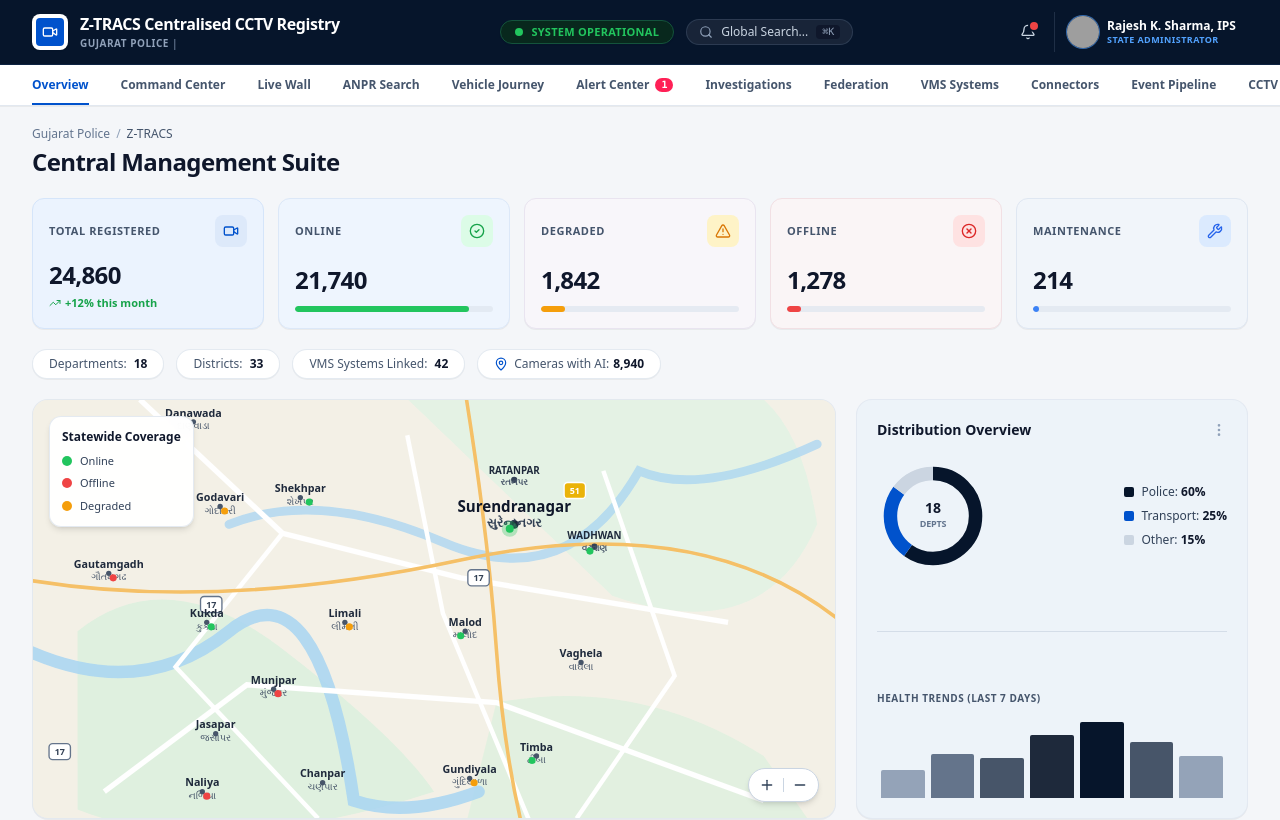
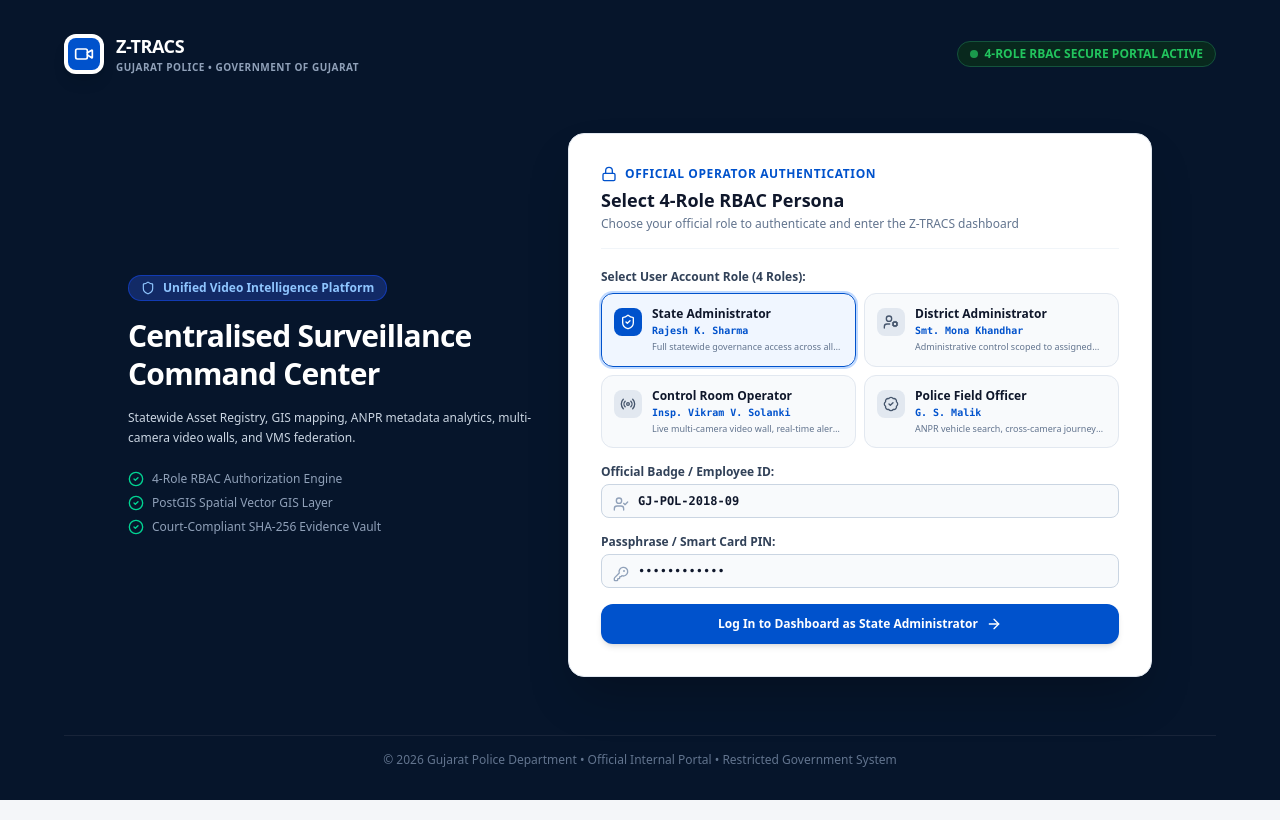
Before and after one commit to tusharzeexai-stack/Z-T, a React (Vite) app: page / in a window 1280 px wide. Shown: the top 820 px of the page. Built offline with nearby package versions, Linux system fonts and the light colour scheme; grey boxes are pictures that could not be loaded.

Commit message:
feat: 4-role RBAC login page entrypoint with dashboard authentication redirect

```diff
--- a/src/App.tsx
+++ b/src/App.tsx
@@ -64,7 +64,7 @@ import { EventPipelineView } from './components/model3/EventPipelineView';
 
 function MainApp() {
   const { currentUser, currentRole } = useRBAC();
-  const [isAuthenticated, setIsAuthenticated] = useState(true);
+  const [isAuthenticated, setIsAuthenticated] = useState(false);
 
   // Global Application State
   const [currentLang, setCurrentLang] = useState<Language>('en');
@@ -261,6 +261,7 @@ function MainApp() {
         onSearchChange={setSearchQuery}
         activeTab={activeTab}
         onNavigateTab={setActiveTab}
+        onLogout={() => setIsAuthenticated(false)}
       />
 
       {/* Clean White Tab Navigation Bar */}
--- a/src/components/LoginView.tsx
+++ b/src/components/LoginView.tsx
@@ -1,33 +1,121 @@
 import React, { useState } from 'react';
-import { Shield, Lock, UserCheck, Video, KeyRound, ArrowRight, CheckCircle2 } from 'lucide-react';
+import { Shield, Lock, UserCheck, Video, KeyRound, ArrowRight, CheckCircle2, ShieldCheck, UserCog, Radio, BadgeCheck } from 'lucide-react';
 import { UserRole, User } from '../types';
-import { INITIAL_USERS } from '../data/mockData';
-import { ROLE_PERMISSIONS_MAP } from '../context/RBACContext';
+import { useRBAC } from '../context/RBACContext';
 
 interface LoginViewProps {
   onLoginSuccess: (user: User) => void;
 }
 
 export const LoginView: React.FC<LoginViewProps> = ({ onLoginSuccess }) => {
-  const [selectedUserId, setSelectedUserId] = useState<string>(INITIAL_USERS[0].id);
-  const [badgeInput, setBadgeInput] = useState(INITIAL_USERS[0].badge);
+  const { switchUser } = useRBAC();
+
+  const rbacRolesList: {
+    role: UserRole;
+    title: string;
+    description: string;
+    icon: React.ElementType;
+    user: User;
+  }[] = [
+    {
+      role: 'STATE_ADMIN',
+      title: 'State Administrator',
+      description: 'Full statewide governance access across all departments, PostGIS maps, & system settings.',
+      icon: ShieldCheck,
+      user: {
+        id: 'usr-001',
+        name: 'Rajesh K. Sharma, IPS',
+        badge: 'GJ-POL-2018-09',
+        email: 'adgp.telecom@gujaratpolice.gov.in',
+        role: 'STATE_ADMIN',
+        departmentId: 'DEPT-POL-01',
+        departmentName: 'Gujarat Police (Traffic & Law Enforcement)',
+        district: 'Gandhinagar',
+        avatar: 'https://images.unsplash.com/photo-1507003211169-0a1dd7228f2d?w=150&auto=format&fit=crop&q=80',
+        status: 'ACTIVE',
+        lastLogin: '2026-08-20 10:35:12 IST',
+      }
+    },
+    {
+      role: 'DISTRICT_ADMIN',
+      title: 'District Administrator',
+      description: 'Administrative control scoped to assigned district cameras, municipal assets, & gap reports.',
+      icon: UserCog,
+      user: {
+        id: 'usr-002',
+        name: 'Smt. Mona Khandhar, IAS',
+        badge: 'GJ-IAS-2012-04',
+        email: 'securb@gujarat.gov.in',
+        role: 'DISTRICT_ADMIN',
+        departmentId: 'DEPT-MNC-02',
+        departmentName: 'Urban & Municipal Corporations',
+        district: 'Ahmedabad',
+        avatar: 'https://images.unsplash.com/photo-1573496359142-b8d87734a5a2?w=150&auto=format&fit=crop&q=80',
+        status: 'ACTIVE',
+        lastLogin: '2026-08-20 09:12:44 IST',
+      }
+    },
+    {
+      role: 'CONTROL_ROOM_OPERATOR',
+      title: 'Control Room Operator',
+      description: 'Live multi-camera video wall, real-time alert triage, & camera telemetry monitoring.',
+      icon: Radio,
+      user: {
+        id: 'usr-004',
+        name: 'Insp. Vikram V. Solanki',
+        badge: 'GJ-POL-2020-108',
+        email: 'operator.controlroom@gujarat.gov.in',
+        role: 'CONTROL_ROOM_OPERATOR',
+        departmentId: 'DEPT-POL-01',
+        departmentName: 'Gujarat Police',
+        district: 'Surat',
+        avatar: 'https://images.unsplash.com/photo-1472099645785-5658abf4ff4e?w=150&auto=format&fit=crop&q=80',
+        status: 'ACTIVE',
+        lastLogin: '2026-08-20 10:30:15 IST',
+      }
+    },
+    {
+      role: 'POLICE_OFFICER',
+      title: 'Police Field Officer',
+      description: 'ANPR vehicle search, cross-camera journey tracking, & SHA-256 evidence vault.',
+      icon: BadgeCheck,
+      user: {
+        id: 'usr-003',
+        name: 'G. S. Malik, IPS',
+        badge: 'GJ-POL-2015-22',
+        email: 'cp.ahmedabad@gujaratpolice.gov.in',
+        role: 'POLICE_OFFICER',
+        departmentId: 'DEPT-POL-01',
+        departmentName: 'Gujarat Police',
+        district: 'Ahmedabad',
+        avatar: 'https://images.unsplash.com/photo-1500648767791-00dcc994a43e?w=150&auto=format&fit=crop&q=80',
+        status: 'ACTIVE',
+        lastLogin: '2026-08-20 10:01:00 IST',
+      }
+    }
+  ];
+
+  const [selectedRoleIndex, setSelectedRoleIndex] = useState<number>(0);
+  const selectedPersona = rbacRolesList[selectedRoleIndex];
+
+  const [badgeInput, setBadgeInput] = useState(selectedPersona.user.badge);
   const [passwordInput, setPasswordInput] = useState('••••••••••••');
   const [isLoading, setIsLoading] = useState(false);
 
-  const selectedUser = INITIAL_USERS.find(u => u.id === selectedUserId) || INITIAL_USERS[0];
-
-  const handleUserSelect = (u: User) => {
-    setSelectedUserId(u.id);
-    setBadgeInput(u.badge);
+  const handleRoleSelect = (index: number) => {
+    setSelectedRoleIndex(index);
+    setBadgeInput(rbacRolesList[index].user.badge);
   };
 
   const handleLogin = (e: React.FormEvent) => {
     e.preventDefault();
     setIsLoading(true);
+
     setTimeout(() => {
       setIsLoading(false);
-      onLoginSuccess(selectedUser);
-    }, 600);
+      switchUser(selectedPersona.user);
+      onLoginSuccess(selectedPersona.user);
+    }, 500);
   };
 
   return (
@@ -42,8 +130,8 @@ export const LoginView: React.FC<LoginViewProps> = ({ onLoginSuccess }) => {
             </div>
           </div>
           <div>
-            <h1 className="text-lg font-bold text-white tracking-tight">Z-TRACS</h1>
-            <p className="text-[10px] text-slate-400 font-bold uppercase tracking-wider">
+            <h1 className="text-base sm:text-lg font-bold text-white tracking-tight">Z-TRACS</h1>
+            <p className="text-[9px] sm:text-[10px] text-slate-400 font-bold uppercase tracking-wider">
               GUJARAT POLICE • GOVERNMENT OF GUJARAT
             </p>
           </div>
@@ -51,82 +139,85 @@ export const LoginView: React.FC<LoginViewProps> = ({ onLoginSuccess }) => {
 
         <span className="px-3 py-1 bg-[#08281D] border border-[#14533C] text-[#22C55E] text-xs font-bold rounded-full flex items-center space-x-1.5">
           <span className="w-2 h-2 rounded-full bg-[#22C55E] animate-pulse"></span>
-          <span>SECURE PORTAL ACTIVE</span>
+          <span>4-ROLE RBAC SECURE PORTAL ACTIVE</span>
         </span>
       </div>
 
       {/* Main Login Box */}
-      <div className="max-w-4xl w-full mx-auto my-8 grid grid-cols-1 md:grid-cols-12 gap-8 items-center">
+      <div className="max-w-5xl w-full mx-auto my-6 grid grid-cols-1 lg:grid-cols-12 gap-8 items-center">
 
         {/* Left Col: Portal Description (Col 5) */}
-        <div className="md:col-span-5 text-white space-y-4">
+        <div className="lg:col-span-5 text-white space-y-4">
           <div className="inline-flex items-center space-x-2 px-3 py-1 rounded-full bg-blue-900/60 border border-blue-700/60 text-blue-300 text-xs font-bold">
             <Shield className="w-3.5 h-3.5" />
-            <span>State CCTV Master Registry</span>
+            <span>Unified Video Intelligence Platform</span>
           </div>
 
           <h2 className="text-2xl sm:text-3xl font-black tracking-tight text-white leading-tight">
-            Centralised Surveillance Infrastructure Registry
+            Centralised Surveillance Command Center
           </h2>
 
           <p className="text-xs text-slate-300 leading-relaxed">
-            Model 1 Statewide Asset Registry, GIS foundation, department inventory, health visibility, and audit ledger.
+            Statewide Asset Registry, GIS mapping, ANPR metadata analytics, multi-camera video walls, and VMS federation.
           </p>
 
           <div className="space-y-2 pt-2 text-xs text-slate-400">
             <div className="flex items-center space-x-2">
               <CheckCircle2 className="w-4 h-4 text-emerald-400 shrink-0" />
-              <span>Strict Role-Based Access Control (RBAC)</span>
+              <span>4-Role RBAC Authorization Engine</span>
             </div>
             <div className="flex items-center space-x-2">
               <CheckCircle2 className="w-4 h-4 text-emerald-400 shrink-0" />
-              <span>PostGIS Spatial Vector Layer Integration</span>
+              <span>PostGIS Spatial Vector GIS Layer</span>
             </div>
             <div className="flex items-center space-x-2">
               <CheckCircle2 className="w-4 h-4 text-emerald-400 shrink-0" />
-              <span>SHA-256 Tamper-Evident Audit Logging</span>
+              <span>Court-Compliant SHA-256 Evidence Vault</span>
             </div>
           </div>
         </div>
 
         {/* Right Col: Login Form Card (Col 7) */}
-        <div className="md:col-span-7 bg-white rounded-2xl p-6 sm:p-8 shadow-2xl border border-slate-200">
+        <div className="lg:col-span-7 bg-white rounded-2xl p-6 sm:p-8 shadow-2xl border border-slate-200">
 
-          <div className="border-b border-slate-100 pb-4 mb-6">
+          <div className="border-b border-slate-100 pb-4 mb-5">
             <div className="flex items-center space-x-2 text-[#0052CC] font-bold text-xs uppercase tracking-wider">
               <Lock className="w-4 h-4" />
               <span>Official Operator Authentication</span>
             </div>
-            <h3 className="text-lg font-bold text-slate-900 mt-1">Select Persona & Login</h3>
+            <h3 className="text-lg font-bold text-slate-900 mt-1">Select 4-Role RBAC Persona</h3>
             <p className="text-xs text-slate-500 mt-0.5">
-              Choose one of the 5 standard RBAC roles to simulate portal access
+              Choose your official role to authenticate and enter the Z-TRACS dashboard
             </p>
           </div>
 
-          <form onSubmit={handleLogin} className="space-y-5">
+          <form onSubmit={handleLogin} className="space-y-4">
 
-            {/* Quick Role Selector */}
+            {/* 4 Role Selector Grid */}
             <div>
-              <label className="text-xs font-bold text-slate-700 block mb-2">Select User Account Role:</label>
+              <label className="text-xs font-bold text-slate-700 block mb-2">Select User Account Role (4 Roles):</label>
               <div className="grid grid-cols-1 sm:grid-cols-2 gap-2">
-                {INITIAL_USERS.map(u => {
-                  const perm = ROLE_PERMISSIONS_MAP[u.role];
-                  const isSelected = u.id === selectedUserId;
+                {rbacRolesList.map((item, index) => {
+                  const isSelected = index === selectedRoleIndex;
+                  const IconComp = item.icon;
                   return (
                     <button
                       type="button"
-                      key={u.id}
-                      onClick={() => handleUserSelect(u)}
+                      key={item.role}
+                      onClick={() => handleRoleSelect(index)}
                       className={`p-3 rounded-xl border text-left transition flex items-start space-x-2.5 ${
                         isSelected
-                          ? 'border-[#0052CC] bg-blue-50/80 ring-2 ring-blue-500/20'
+                          ? 'border-[#0052CC] bg-blue-50/90 ring-2 ring-blue-500/30'
                           : 'border-slate-200 bg-slate-50 hover:bg-slate-100'
                       }`}
                     >
-                      <img src={u.avatar} alt={u.name} className="w-7 h-7 rounded-full object-cover shrink-0 mt-0.5" />
+                      <div className={`p-1.5 rounded-lg shrink-0 mt-0.5 ${isSelected ? 'bg-[#0052CC] text-white' : 'bg-slate-200 text-slate-600'}`}>
+                        <IconComp className="w-4 h-4" />
+                      </div>
                       <div>
-                        <div className="text-xs font-bold text-slate-900 leading-tight">{u.name}</div>
-                        <div className="text-[10px] font-semibold text-[#0052CC] font-mono mt-0.5">{perm.label}</div>
+                        <div className="text-xs font-bold text-slate-900 leading-tight">{item.title}</div>
+                        <div className="text-[10px] font-semibold text-[#0052CC] font-mono mt-0.5">{item.user.name.split(',')[0]}</div>
+                        <div className="text-[9px] text-slate-500 mt-0.5 line-clamp-1">{item.description}</div>
                       </div>
                     </button>
                   );
@@ -166,9 +257,9 @@ export const LoginView: React.FC<LoginViewProps> = ({ onLoginSuccess }) => {
             <button
               type="submit"
               disabled={isLoading}
-              className="w-full py-3 px-4 bg-[#0052CC] text-white rounded-xl text-xs font-bold hover:bg-[#0041A8] transition shadow-md flex items-center justify-center space-x-2"
+              className="w-full py-3 px-4 bg-[#0052CC] text-white rounded-xl text-xs font-bold hover:bg-[#0041A8] transition shadow-md flex items-center justify-center space-x-2 cursor-pointer"
             >
-              <span>{isLoading ? 'Authenticating Operator credentials...' : `Access Portal as ${ROLE_PERMISSIONS_MAP[selectedUser.role].label}`}</span>
+              <span>{isLoading ? 'Authenticating Credentials...' : `Log In to Dashboard as ${selectedPersona.title}`}</span>
               <ArrowRight className="w-4 h-4" />
             </button>
 
--- a/src/context/RBACContext.tsx
+++ b/src/context/RBACContext.tsx
@@ -40,6 +40,24 @@ export const ROLE_PERMISSIONS_MAP: Record<UserRole, RolePermissions> = {
     districtScoped: false,
     departmentScoped: false,
   },
+  DISTRICT_ADMIN: {
+    role: 'DISTRICT_ADMIN',
+    label: 'District Administrator',
+    description: 'Administrative control restricted to assigned district cameras, onboarding, and gap analysis.',
+    canCreateCamera: true,
+    canEditCamera: true,
+    canArchiveCamera: true,
+    canRestoreCamera: true,
+    canMarkMaintenance: true,
+    canBulkImport: true,
+    canViewReports: true,
+    canExportReports: true,
+    canManageUsers: false,
+    canManageRoles: false,
+    canViewAuditLogs: true,
+    districtScoped: true,
+    departmentScoped: false,
+  },
   DEPARTMENT_ADMIN: {
     role: 'DEPARTMENT_ADMIN',
     label: 'Department Administrator',
@@ -79,7 +97,7 @@ export const ROLE_PERMISSIONS_MAP: Record<UserRole, RolePermissions> = {
   CONTROL_ROOM_OPERATOR: {
     role: 'CONTROL_ROOM_OPERATOR',
     label: 'Control Room Operator',
-    description: 'Operational health monitoring, telemetry visibility, and maintenance dispatching.',
+    description: 'Operational health monitoring, multi-camera video wall, and alert management.',
     canCreateCamera: false,
     canEditCamera: false,
     canArchiveCamera: false,
@@ -91,6 +109,24 @@ export const ROLE_PERMISSIONS_MAP: Record<UserRole, RolePermissions> = {
     canManageUsers: false,
     canManageRoles: false,
     canViewAuditLogs: false,
+    districtScoped: false,
+    departmentScoped: false,
+  },
+  POLICE_OFFICER: {
+    role: 'POLICE_OFFICER',
+    label: 'Police Field Officer',
+    description: 'ANPR vehicle search, cross-camera journey tracking, and SHA-256 evidence vault.',
+    canCreateCamera: false,
+    canEditCamera: false,
+    canArchiveCamera: false,
+    canRestoreCamera: false,
+    canMarkMaintenance: true,
+    canBulkImport: false,
+    canViewReports: true,
+    canExportReports: true,
+    canManageUsers: false,
+    canManageRoles: false,
+    canViewAuditLogs: true,
     districtScoped: false,
     departmentScoped: false,
   },
@@ -130,7 +166,7 @@ export const RBACProvider: React.FC<{ children: ReactNode }> = ({ children }) =>
   const [currentUser, setCurrentUser] = useState<User>(INITIAL_USERS[0]);
   const [currentRole, setCurrentRole] = useState<UserRole>(INITIAL_USERS[0].role);
 
-  const permissions = ROLE_PERMISSIONS_MAP[currentRole];
+  const permissions = ROLE_PERMISSIONS_MAP[currentRole] || ROLE_PERMISSIONS_MAP.STATE_ADMIN;
 
   const switchRole = (role: UserRole) => {
     setCurrentRole(role);
@@ -153,7 +189,7 @@ export const RBACProvider: React.FC<{ children: ReactNode }> = ({ children }) =>
   };
 
   const isResourceAllowed = (district?: string, departmentId?: string): boolean => {
-    if (currentRole === 'STATE_ADMIN' || currentRole === 'STATE_AUDITOR' || currentRole === 'CONTROL_ROOM_OPERATOR') {
+    if (currentRole === 'STATE_ADMIN' || currentRole === 'STATE_AUDITOR' || currentRole === 'CONTROL_ROOM_OPERATOR' || currentRole === 'POLICE_OFFICER') {
       return true;
     }
     if (permissions.districtScoped && district && currentUser.district) {
--- a/src/types.ts
+++ b/src/types.ts
@@ -2,9 +2,11 @@ export type Language = 'en';
 
 export type UserRole =
   | 'STATE_ADMIN'
+  | 'DISTRICT_ADMIN'
   | 'DEPARTMENT_ADMIN'
   | 'DISTRICT_OFFICER'
   | 'CONTROL_ROOM_OPERATOR'
+  | 'POLICE_OFFICER'
   | 'STATE_AUDITOR';
 
 export type CameraLifecycle =
```
Also changed, not shown: src/components/Header.tsx (+20 -1 lines).
